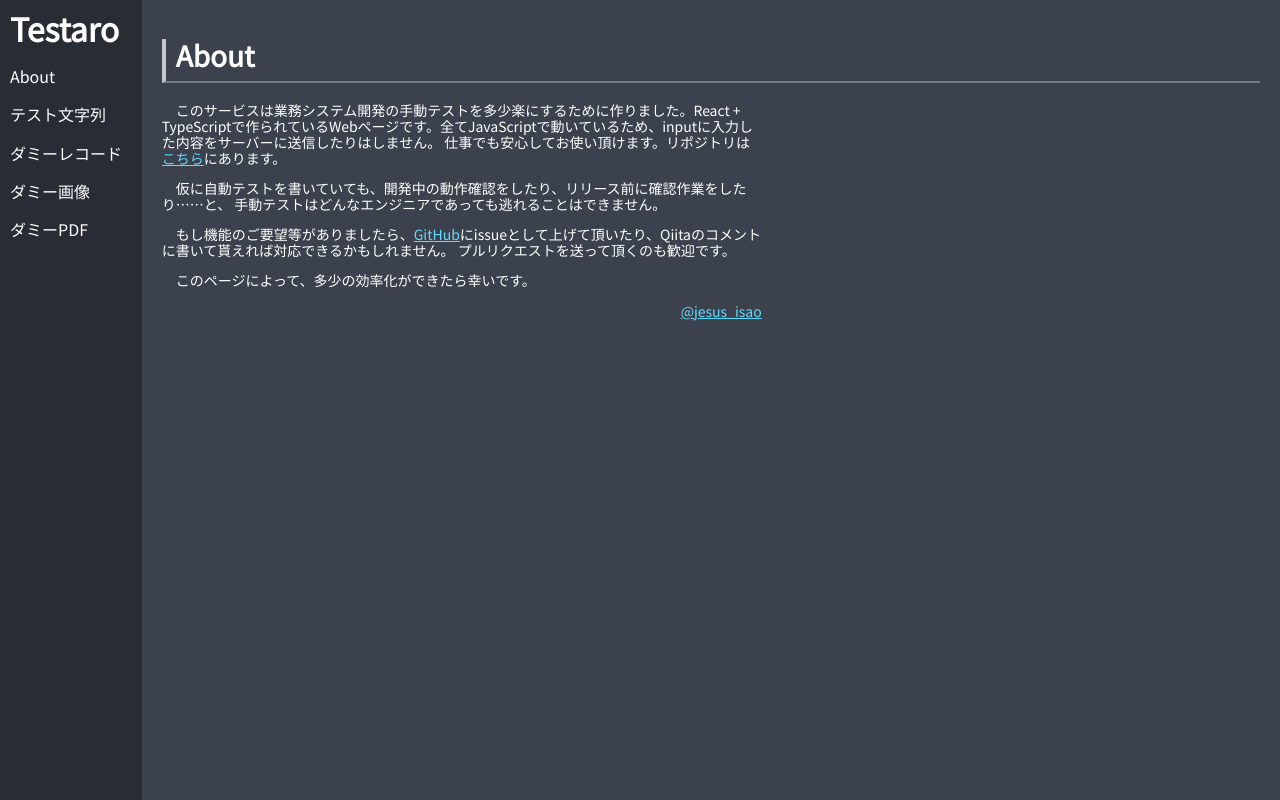
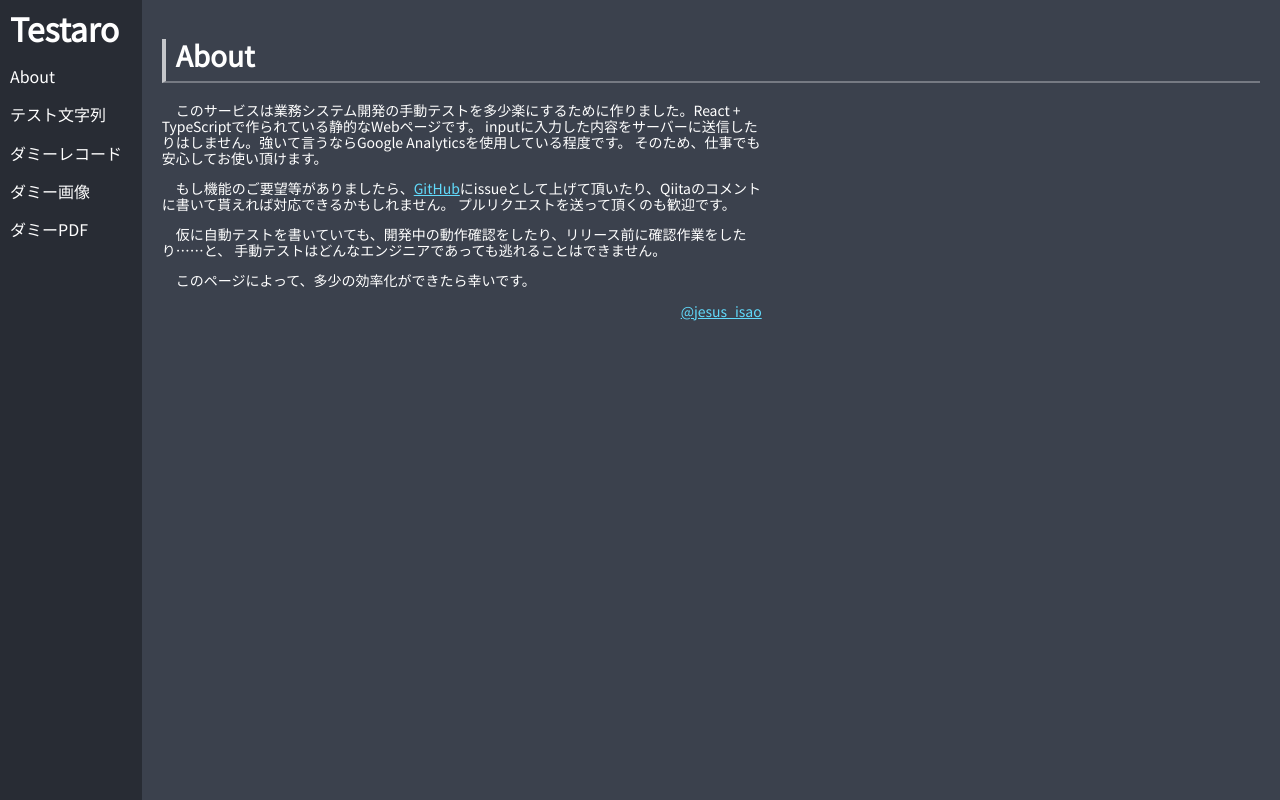
Before and after one commit to jesusisao/testaro, a React (Create React App) app: page /#/ in a window 1280 px wide. Built offline with nearby package versions, Linux system fonts and the light colour scheme.

Commit message:
edit about

```diff
--- a/src/About/About.tsx
+++ b/src/About/About.tsx
@@ -9,21 +9,20 @@ const About: React.FC = () => {
       <div className="text-area">
         <p>
           このサービスは業務システム開発の手動テストを多少楽にするために作りました。React
-          +
-          TypeScriptで作られているWebページです。全てJavaScriptで動いているため、inputに入力した内容をサーバーに送信したりはしません。
-          仕事でも安心してお使い頂けます。リポジトリは
-          <a href="https://github.com/jesusisao/testaro">こちら</a>
-          にあります。
-        </p>
-        <p>
-          仮に自動テストを書いていても、開発中の動作確認をしたり、リリース前に確認作業をしたり……と、
-          手動テストはどんなエンジニアであっても逃れることはできません。
+          + TypeScriptで作られている静的なWebページです。
+          inputに入力した内容をサーバーに送信したりはしません。強いて言うならGoogle
+          Analyticsを使用している程度です。
+          そのため、仕事でも安心してお使い頂けます。
         </p>
         <p>
           もし機能のご要望等がありましたら、
           <a href="https://github.com/jesusisao/testaro">GitHub</a>
           にissueとして上げて頂いたり、Qiitaのコメントに書いて貰えれば対応できるかもしれません。
           プルリクエストを送って頂くのも歓迎です。
+        </p>
+        <p>
+          仮に自動テストを書いていても、開発中の動作確認をしたり、リリース前に確認作業をしたり……と、
+          手動テストはどんなエンジニアであっても逃れることはできません。
         </p>
         <p>このページによって、多少の効率化ができたら幸いです。</p>
         <p className="author">
```
